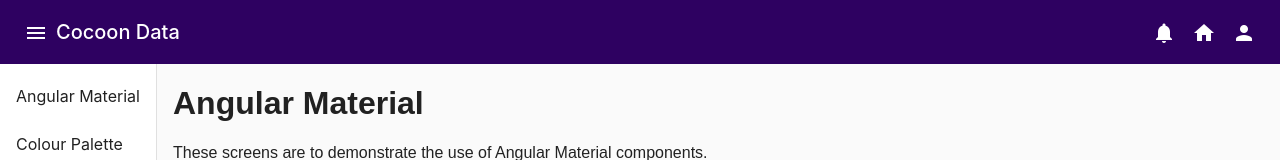
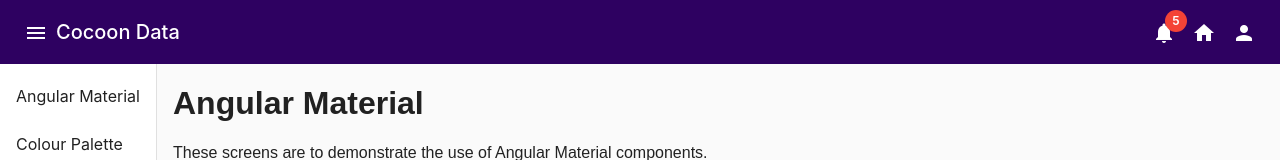
Before and after one commit to paulswan/material-demo, an Angular app: page /home in a window 1280 px wide. Shown: the top 160 px of the page. Built offline with nearby package versions, Linux system fonts and the light colour scheme; a web font is replaced by a local one.

Commit message:
Added Badge

```diff
--- a/src/app/app.component.html
+++ b/src/app/app.component.html
@@ -7,7 +7,7 @@
   <span class="example-spacer"></span>
 
   <button mat-icon-button>
-    <mat-icon>notifications</mat-icon>
+    <mat-icon matBadge="5" matBadgeColor="warn">notifications</mat-icon>
   </button>
   <button mat-icon-button routerLink="/home">
     <mat-icon>home</mat-icon>
--- a/src/app/material/material.module.ts
+++ b/src/app/material/material.module.ts
@@ -8,6 +8,7 @@ import { MatListModule } from '@angular/material/list';
 import { MatDrawerContainer, MatSidenavModule } from '@angular/material/sidenav';
 import { MatToolbarModule } from '@angular/material/toolbar';
 import { MatGridListModule } from '@angular/material/grid-list';
+import { MatBadgeModule } from '@angular/material/badge';
 
 @NgModule({
   imports: [
@@ -19,6 +20,7 @@ import { MatGridListModule } from '@angular/material/grid-list';
     MatSidenavModule,
     MatToolbarModule,
     MatGridListModule,
+    MatBadgeModule,
   ],
   exports: [
     MatSliderModule,
@@ -29,6 +31,7 @@ import { MatGridListModule } from '@angular/material/grid-list';
     MatSidenavModule,
     MatToolbarModule,
     MatGridListModule,
+    MatBadgeModule,
   ],
   providers: [MatDrawerContainer],
 })
```
